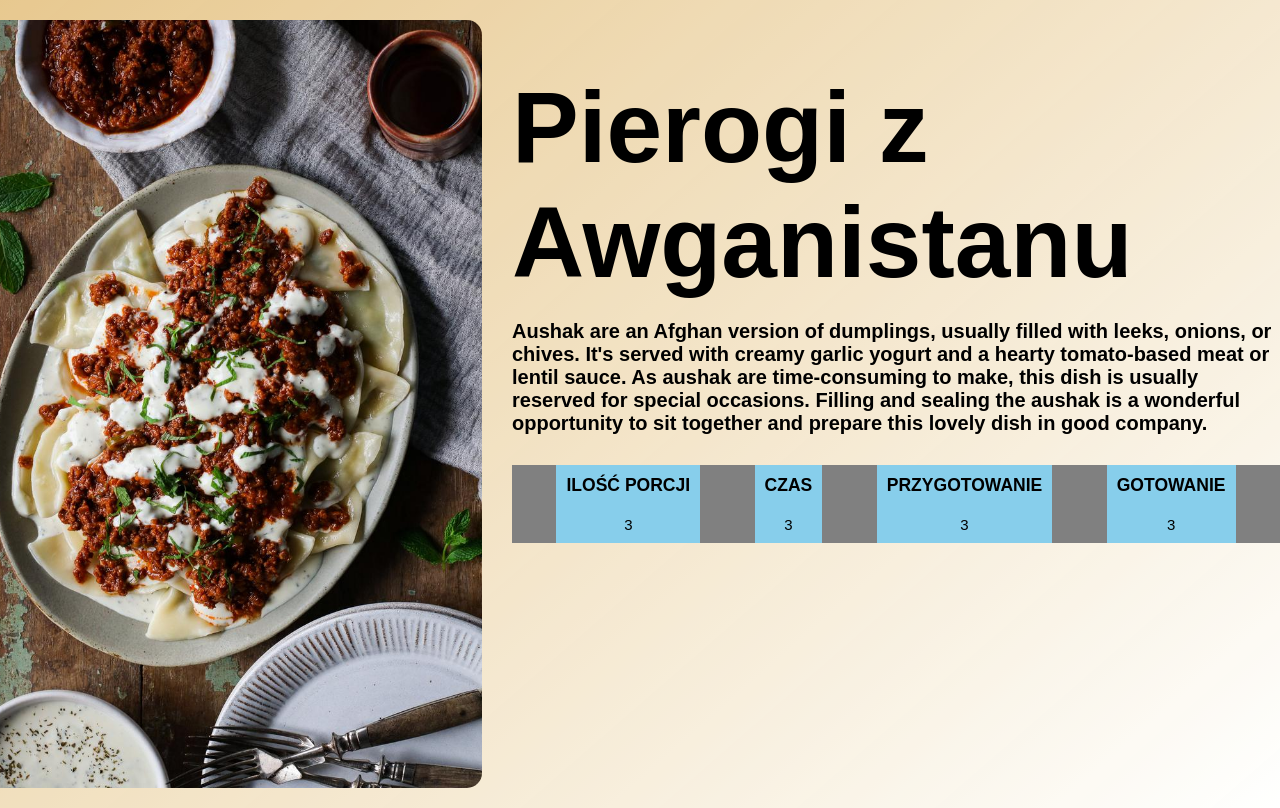
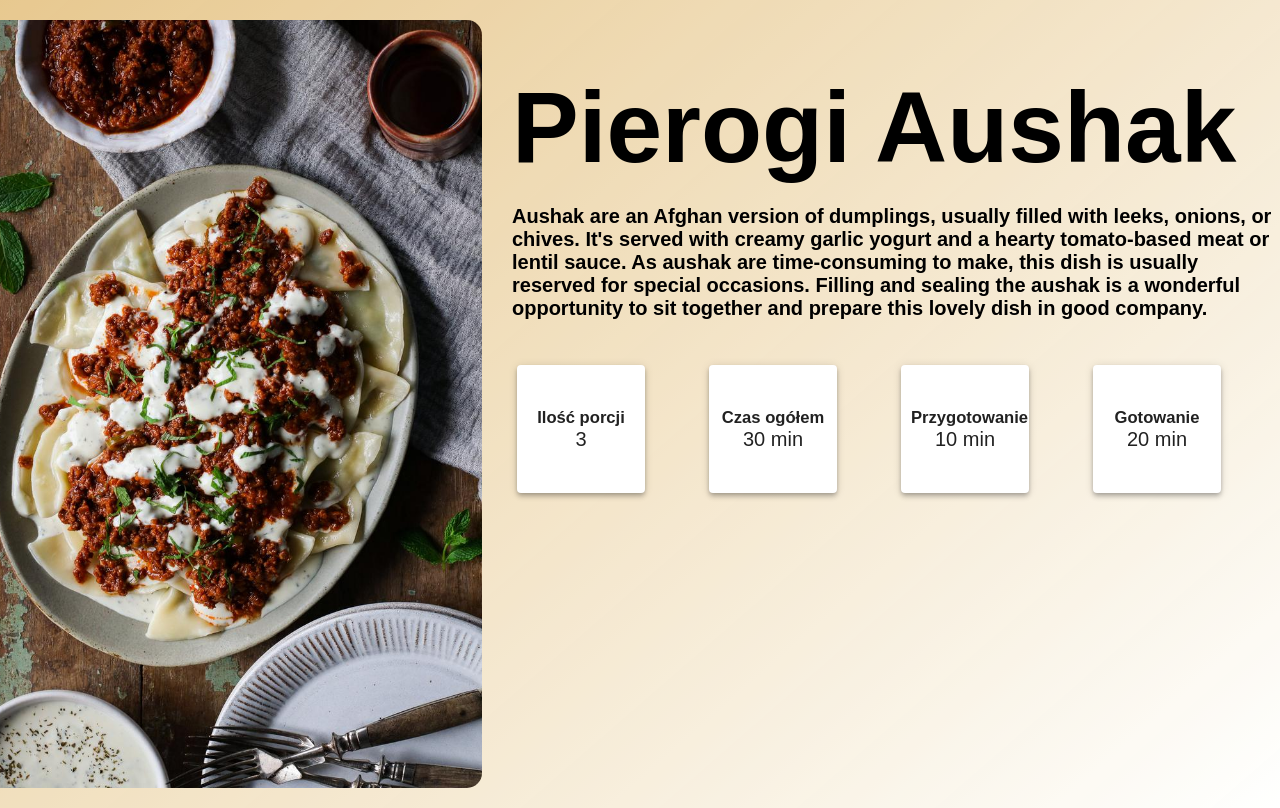
Before and after one commit to YerbaMatePL/REACT-YourRecipes, a React (Create React App) app: page / in a window 1280 px wide. Shown: the top 808 px of the page. Built offline with nearby package versions, Linux system fonts and the light colour scheme; a web font is replaced by a local one.

Commit message:
added MUI components

```diff
--- a/src/components/MainCard/MainCard.css
+++ b/src/components/MainCard/MainCard.css
@@ -3,7 +3,6 @@
 	display: flex;
 	align-items: center;
 	flex-direction: column;
-	/* background-color: #fff; */
 }
 
 .mainCard__photo {
@@ -24,16 +23,19 @@
 }
 
 .mainCard__info {
-	display: flex;
-	justify-content: space-evenly;
-	margin-top: 30px;
-	font-size: 15px;
-	background-color: gray;
+    flex-wrap: wrap;
+    margin-top: 40px;
+	font-size: 20px;
 }
 
 .mainCard__info__item {
+    display: flex;
+    flex-direction: column;
+    justify-content: center;
+    width: 128px;
+    height: 128px;
 	text-align: center;
-	margin: 0 10px;
+	margin: 5px;
 	padding: 10px;
 	background-color: skyblue;
 }
--- a/src/components/MainCard/MainCard.js
+++ b/src/components/MainCard/MainCard.js
@@ -1,12 +1,15 @@
 import './MainCard.css';
 import photo from '../../assets/Food/Pierogi.jpg';
+import Box from '@mui/material/Box';
+import Paper from '@mui/material/Paper';
+import Grid from '@mui/material/Grid';
 
 function MainCard() {
 	return (
 		<div className='mainCard'>
 			<img className='mainCard__photo' src={photo} alt='pierogi'></img>
 			<div className='mainCard__title'>
-				<h1>Pierogi z Awganistanu</h1>
+				<h1>Pierogi Aushak</h1>
 				<h2>
 					Aushak are an Afghan version of dumplings, usually filled with leeks,
 					onions, or chives. It's served with creamy garlic yogurt and a hearty
@@ -16,24 +19,35 @@ function MainCard() {
 					prepare this lovely dish in good company.
 				</h2>
 
-				<div className='mainCard__info'>
-					<div className='mainCard__info__item'>
-						<h3>Ilość porcji</h3>
-						<p>3</p>
-					</div>
-					<div className='mainCard__info__item'>
-						<h3>Czas</h3>
-						<p>3</p>
-					</div>
-					<div className='mainCard__info__item'>
-						<h3>Przygotowanie</h3>
-						<p>3</p>
-					</div>
-					<div className='mainCard__info__item'>
-						<h3>Gotowanie</h3>
-						<p>3</p>
-					</div>
-				</div>
+				<Box className='mainCard__info'>
+					<Grid container  justifyContent="end">
+						<Grid item xs={5} sm={3}>
+						<Paper className='mainCard__info__item' elevation={4}>
+							<h5>Ilość porcji</h5>
+							<p>3</p>
+						</Paper>
+						</Grid>
+						<Grid item xs={6} sm={3}>
+						<Paper className='mainCard__info__item' elevation={4}>
+							<h5>Czas ogółem</h5>
+							<p>30 min</p>
+						</Paper>
+						</Grid>
+						<Grid item xs={5} sm={3}>
+						<Paper className='mainCard__info__item' elevation={4}>
+							<h5>Przygotowanie</h5>
+							<p>10 min</p>
+						</Paper>
+						</Grid>
+						<Grid item xs={6} sm={3}>
+						<Paper className='mainCard__info__item' elevation={4}>
+							<h5>Gotowanie</h5>
+							<p>20 min</p>
+						</Paper>
+						</Grid>
+
+					</Grid>
+				</Box>
 			</div>
 		</div>
 	);
```
